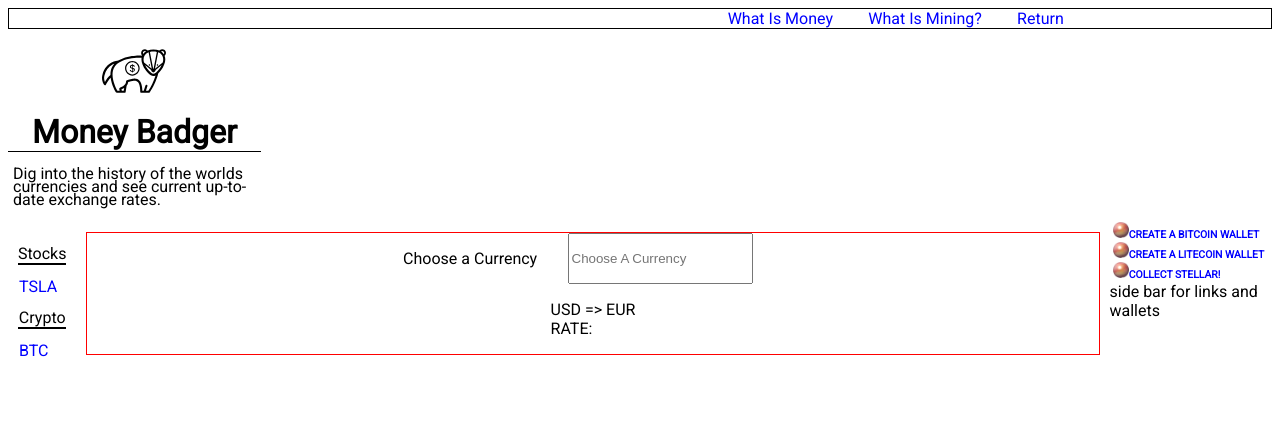
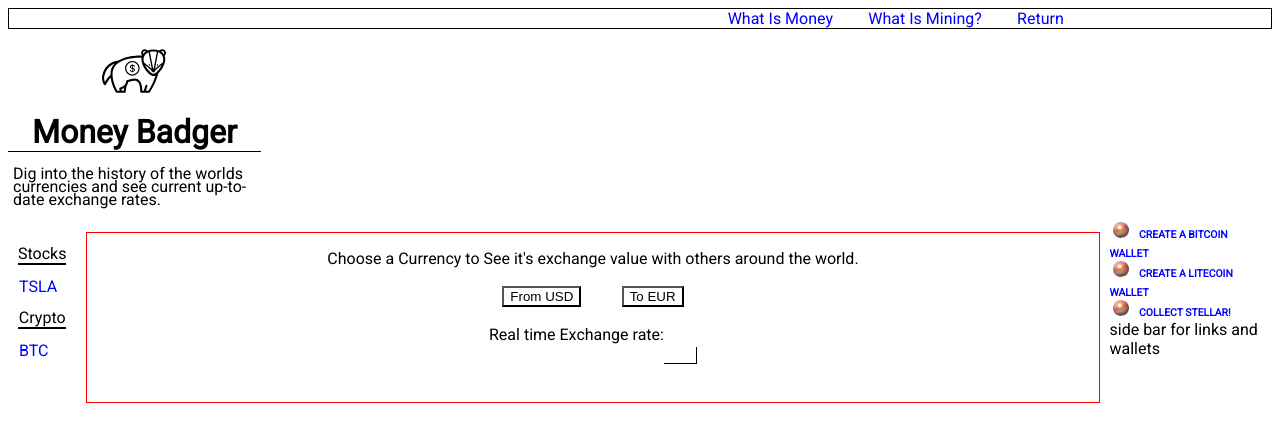
Before and after one commit to Winter-Hackathon/Money-Badger-front-end, a React (Create React App) app: page / in a window 1280 px wide. Shown: the top 442 px of the page. Built offline with nearby package versions, Linux system fonts and the light colour scheme; no server answers.

Commit message:
added new drop boxes to chwging ex rates

```diff
--- a/src/App.js
+++ b/src/App.js
@@ -7,7 +7,7 @@ import Header from "./comp/Header";
 import Bullet from "./assets/a-bullet-from-flowers.gif";
 
 // Views we can render in
-import Home from "./comp/Home";
+import Home from "./comp/HomeComp/Home";
 import TSLA from "./comp/charts/TSLAChart";
 import BTC from "./comp/charts/BTCChart";
 import XLM from "./comp/charts/XLMChart";
@@ -63,12 +63,12 @@ function App() {
             href="https://bitcoin.org/en/choose-your-wallet"
           >
             <img src={Bullet} className="bullet" />
-            CREATE A BITCOIN WALLET{" "}
+            &nbsp;&nbsp;&nbsp;&nbsp;CREATE A BITCOIN WALLET{" "}
           </a>
           <br />
           <a className="side-bar-link" href=" https://litecoin.org/">
             <img src={Bullet} className="bullet" />
-            CREATE A LITECOIN WALLET{" "}
+            &nbsp;&nbsp;&nbsp;&nbsp;CREATE A LITECOIN WALLET{" "}
           </a>
           <br />
           <a
@@ -76,7 +76,7 @@ function App() {
             href="https://www.stellar.org/lumens/wallets/#hardware-wallets"
           >
             <img src={Bullet} className="bullet" />
-            COLLECT STELLAR!{" "}
+            &nbsp;&nbsp;&nbsp;&nbsp;COLLECT STELLAR!{" "}
           </a>
           <br />
           side bar for links and wallets
--- a/src/comp/Home.js
+++ /dev/null
@@ -1,35 +0,0 @@
-import React , { useEffect, useState } from 'react';
-import './home.css';
-
-import Axios from 'axios';
-
-export default function Home() {
-    // holds the type of currency being exchanged from
-    const [From, setFrom] = useState('USD')
-    // holds the type of currency being exchanged to
-    const [To, setTo] = useState('EUR')
-    // this holds the currency exchange rate
-    const [Ex, setEx] = useState(null)
-
-useEffect(() => {
-    Axios.get(`https://www.alphavantage.co/query?function=CURRENCY_EXCHANGE_RATE&from_currency=${From}&to_currency=${To}&apikey=ACT64CZ1Z26W5JYR`)
-    .then(response =>{
-        response.data['Realtime Currency Exchange Rate']["5. Exchange Rate"] === undefined
-        ? setEx(0)
-        : setEx(response.data['Realtime Currency Exchange Rate']["5. Exchange Rate"])
-    }).catch(error =>{console.log(error)})
-}, [])
-
-    return (
-        <div className="homepage">
-            <div className="choice-block">
-                <p>Choose a Currency</p>
-                <input className="cur-input" placeholder="Choose A Currency"/>
-            </div>
-            <div className="display-block">
-                {From} => {To} <br/>
-                RATE: {Ex === undefined ? 0 : Ex}
-            </div>
-        </div>
-    )
-}
--- /dev/null
+++ b/src/comp/HomeComp/Home.js
@@ -0,0 +1,96 @@
+import React , { useEffect, useState } from 'react';
+import './home.css';
+
+import Axios from 'axios';
+import { functionTypeAnnotation } from '@babel/types';
+
+export default function Home() {
+    // holds the type of currency being exchanged from
+    const [From, setFrom] = useState('USD')
+    // holds the type of currency being exchanged to
+    const [To, setTo] = useState('EUR')
+    // this holds the currency exchange rate
+    const [Ex, setEx] = useState(null)
+    // state used to handle the drop down menu
+    const [fMenu, setfMenu] = useState(false) // handles selecting the from currency
+    const [tMenu, settMenu] = useState(false) // handles selecting the to currency
+
+useEffect(() => {
+    // this GET handles the exchange rates
+    Axios.get(`https://www.alphavantage.co/query?function=CURRENCY_EXCHANGE_RATE&from_currency=${From}&to_currency=${To}&apikey=ACT64CZ1Z26W5JYR`)
+    .then(response =>{
+        response.data['Realtime Currency Exchange Rate']["5. Exchange Rate"] === undefined
+        ? setEx(0)
+        : setEx(response.data['Realtime Currency Exchange Rate']["5. Exchange Rate"])
+    }).catch(error =>{console.log(error)})
+}, [From, To])
+
+// these functions changes th currency being converted
+function UpdateFrom(fx){
+    if(fx === From){
+        console.log('Already on that one!')
+    } else{
+        setFrom(fx)
+    }
+}
+
+function UpdateTo(fx){
+    if(fx === To){
+        console.log('Already on that one!')
+    } else{
+        setTo(fx)
+    }
+}
+
+    return (
+        <div className="homepage">
+            <p className="homepage-title-block">Choose a Currency to See it's exchange value with others around the world.</p>
+            <div className="choice-block">
+
+                    <div className="drop-menu">
+                    <button onClick={fMenu ? () => setfMenu(false) : () => setfMenu(true)}>
+                    From {From}</button>
+                    {fMenu ?
+                    (   <div className="drop-menu-contents">
+                           <button
+                                className="drop-menu-contents-button"
+                                onClick={() => UpdateFrom('USD')}>
+                                USD </button>
+                            <button
+                                className="drop-menu-contents-button"
+                                onClick={() => UpdateFrom('EUR')}>
+                                EUR </button>
+                            <button
+                                onClick={() => UpdateFrom('CNY')}
+                                className="drop-menu-contents-button" >
+                                CNY </button>
+                        </div>) : null}
+                    </div>
+
+                    <div className="drop-menu">
+                    <button onClick={tMenu ? () => settMenu(false) : () => settMenu(true)}>
+                    To {To}</button>
+                    {tMenu ?
+                    (   <div className="drop-menu-contents">
+                           <button
+                                onClick={() => UpdateTo('EUR')}
+                                className="drop-menu-contents-button" >
+                                EUR</button>
+                            <button
+                                onClick={() => UpdateTo('USD')}
+                                className="drop-menu-contents-button" >
+                                USD </button>
+                            <button
+                                onClick={() => UpdateTo('CNY')}
+                                className="drop-menu-contents-button" >
+                                CNY </button>
+                        </div>) : null}
+                    </div>
+
+            </div>
+            <div className="display-block">
+                Real time Exchange rate: <br/><h5 className="ExRate">{Ex === undefined ? 0 : Ex}</h5>
+            </div>
+        </div>
+    )
+}
--- /dev/null
+++ b/src/comp/HomeComp/home.css
@@ -0,0 +1,49 @@
+.homepage{
+    border: red 1px solid;
+}
+
+.choice-block{
+    display: flex;
+    flex-direction: row;
+    justify-content: center;
+    width: 100%;
+}
+
+.drop-menu{
+    margin: 0 2%;
+}
+
+.drop-menu-contents{
+    display: flex;
+    flex-direction: column;
+    border: 1px solid grey;
+}
+
+.drop-menu-contents-button{
+    border: none;
+}
+
+.drop-menu-contents-button:hover{
+    color: rgb(115, 179, 85)
+}
+
+.cur-input{
+    margin: 0 3%;
+
+}
+
+.display-block{
+    display: flex;
+    justify-content: center;
+    margin: 2vmin;
+}
+
+.homepage-title-block{
+    text-align: center;
+}
+
+.ExRate{
+    padding: 1vmin 2vmin;
+    border-bottom: 1px solid black;
+    border-right: 1px solid black;
+}
--- a/src/comp/charts/TSLAChart.js
+++ b/src/comp/charts/TSLAChart.js
@@ -14,7 +14,7 @@ class CandlestickChart extends Component {
       this.market = "";
     } else {
       this.TimeSeries = "DIGITAL_CURRENCY_WEEKLY";
-      this.market = "&market=CNY";
+      this.market = "&market=USD";
     }
     this.dataPoints = [];
     this.ourValues = [];
@@ -64,7 +64,7 @@ class CandlestickChart extends Component {
         this.market = "";
       } else {
         this.TimeSeries = "DIGITAL_CURRENCY_WEEKLY";
-        this.market = "&market=CNY";
+        this.market = "&market=USD";
       }
       this.dataPoints = [];
       this.ourValues = [];
--- a/src/comp/home.css
+++ /dev/null
@@ -1,19 +0,0 @@
-.homepage{
-    border: red 1px solid;
-}
-
-.choice-block{
-    display: flex;
-    justify-content: center;
-}
-
-.cur-input{
-    margin: 0 3%;
-
-}
-
-.display-block{
-    display: flex;
-    justify-content: center;
-    margin: 2vmin;
-}
```
